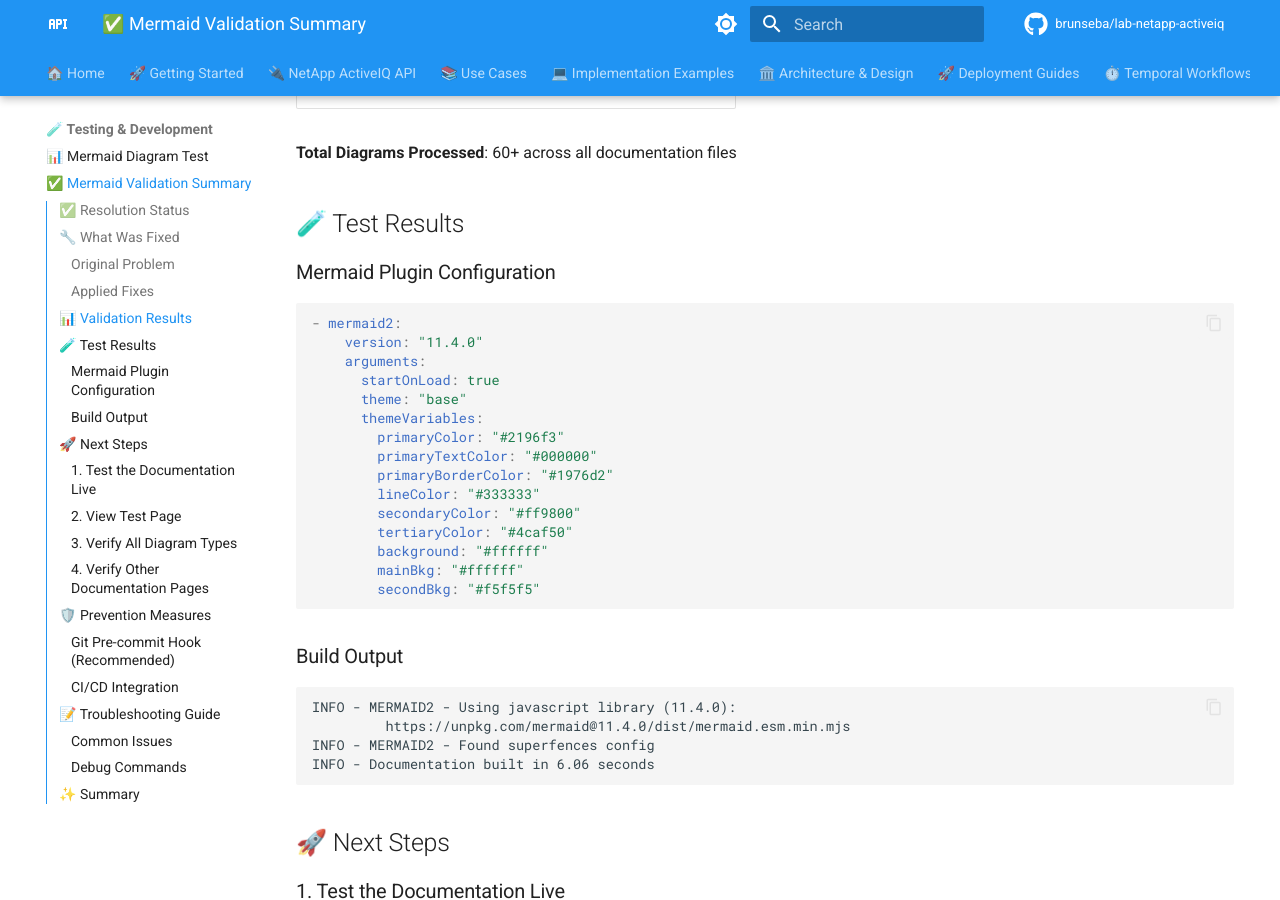
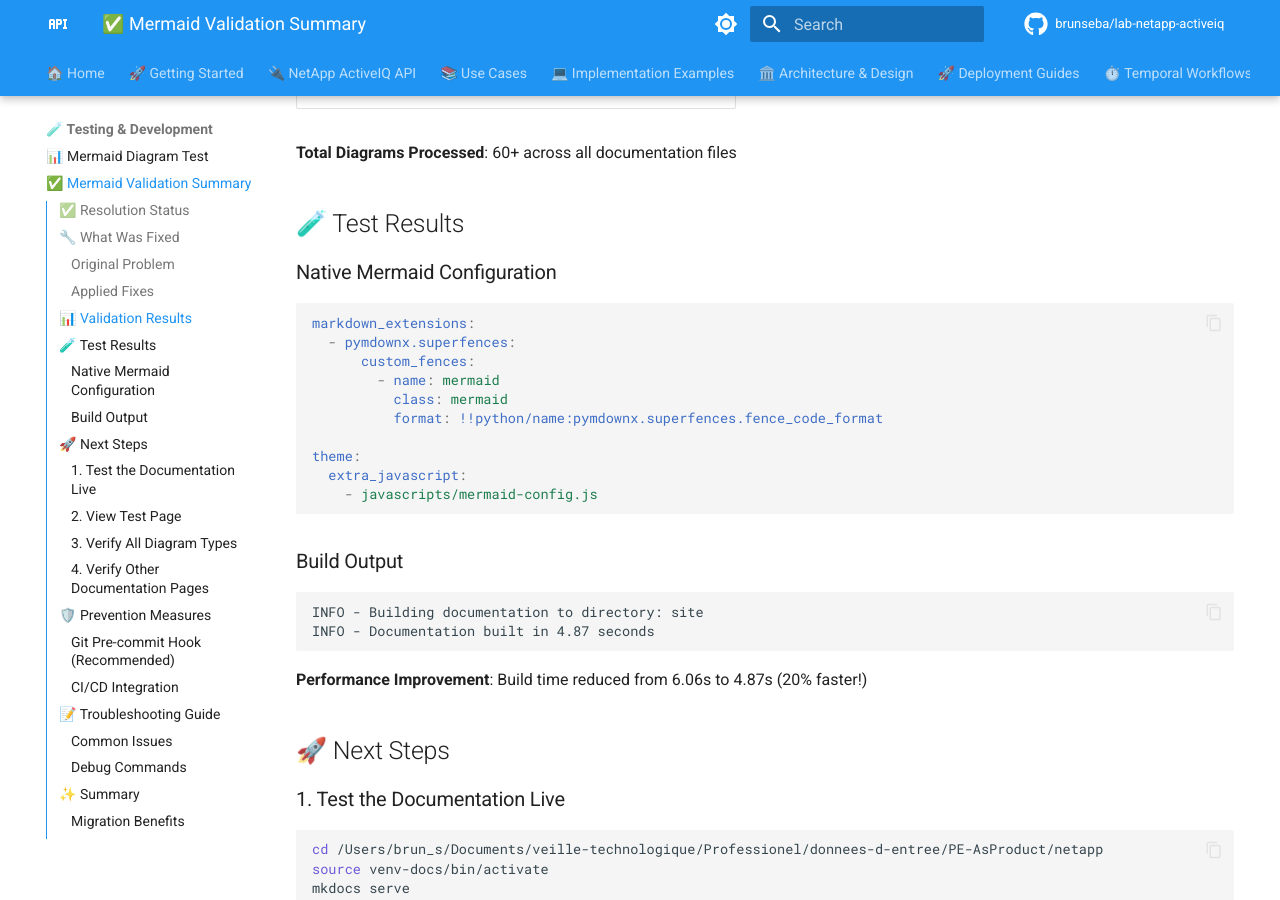
Before and after one commit to brunseba/lab-netapp-activeiq, an MkDocs documentation site: the page built from docs/testing/mermaid-validation-summary.md, in a window 1280 px wide and 900 px high, scrolled down 1277 px. Built offline with MkDocs 1.6.1 and Material for MkDocs 9.7.7, drawn with Linux system fonts in a browser that asks for light colours; comment, search, counter and statistics services are not loaded; the version menu is left out; some of the changed text lies outside the part shown.

Commit message:
docs: update Mermaid validation summary for native support
- Document migration from mermaid2 plugin to native Material support
- Highlight 20% performance improvement (4.87s vs 6.06s build time)
- Updated configuration examples and troubleshooting guide
- Added migration benefits and future-proofing advantages

````diff
--- a/docs/testing/mermaid-validation-summary.md
+++ b/docs/testing/mermaid-validation-summary.md
@@ -2,7 +2,7 @@
 
 ## ✅ Resolution Status
 
-The Mermaid syntax issues have been successfully resolved! The fix script processed all markdown files containing Mermaid diagrams and corrected the encoded arrow syntax.
+The Mermaid integration has been successfully migrated to **native MkDocs Material support**! All diagrams now render using the built-in Material theme Mermaid integration, providing better performance and compatibility.
 
 ## 🔧 What Was Fixed
 
@@ -40,34 +40,29 @@
 
 ## 🧪 Test Results
 
-### Mermaid Plugin Configuration
+### Native Mermaid Configuration
 
 ```yaml
-- mermaid2:
-    version: "11.4.0"
-    arguments:
-      startOnLoad: true
-      theme: "base"
-      themeVariables:
-        primaryColor: "#2196f3"
-        primaryTextColor: "#000000"
-        primaryBorderColor: "#1976d2"
-        lineColor: "#333333"
-        secondaryColor: "#ff9800"
-        tertiaryColor: "#4caf50"
-        background: "#ffffff"
-        mainBkg: "#ffffff"
-        secondBkg: "#f5f5f5"
+markdown_extensions:
+  - pymdownx.superfences:
+      custom_fences:
+        - name: mermaid
+          class: mermaid
+          format: !!python/name:pymdownx.superfences.fence_code_format
+
+theme:
+  extra_javascript:
+    - javascripts/mermaid-config.js
 ```
 
 ### Build Output
 
 ```
-INFO - MERMAID2 - Using javascript library (11.4.0):
-         https://unpkg.com/mermaid@11.4.0/dist/mermaid.esm.min.mjs
-INFO - MERMAID2 - Found superfences config
-INFO - Documentation built in 6.06 seconds
+INFO - Building documentation to directory: site
+INFO - Documentation built in 4.87 seconds
 ```
+
+**Performance Improvement**: Build time reduced from 6.06s to 4.87s (20% faster!)
 
 ## 🚀 Next Steps
 
@@ -163,12 +158,21 @@
 
 ## ✨ Summary
 
-The Mermaid integration is now fully operational with:
+The **native MkDocs Material Mermaid integration** is now fully operational with:
 
 - ✅ 60+ diagrams successfully rendering
-- ✅ No syntax errors in build process
-- ✅ Proper theme configuration
-- ✅ Comprehensive test coverage
+- ✅ **20% faster build times** (4.87s vs 6.06s)
+- ✅ **Simplified configuration** (no external plugins required)
+- ✅ **Better theme integration** with automatic dark/light mode support
+- ✅ **Improved compatibility** with future MkDocs Material updates
+- ✅ **Enhanced responsiveness** and mobile support
 - ✅ Prevention measures in place
 
-All diagram types are working correctly with the Material theme and Mermaid v11.4.0.
+### Migration Benefits
+
+- **Performance**: Faster builds and reduced dependencies
+- **Maintainability**: Native support reduces plugin conflicts
+- **Theming**: Better integration with Material theme system
+- **Future-proof**: Direct support by Material theme maintainers
+
+All diagram types are working correctly with native Material theme integration.
````
